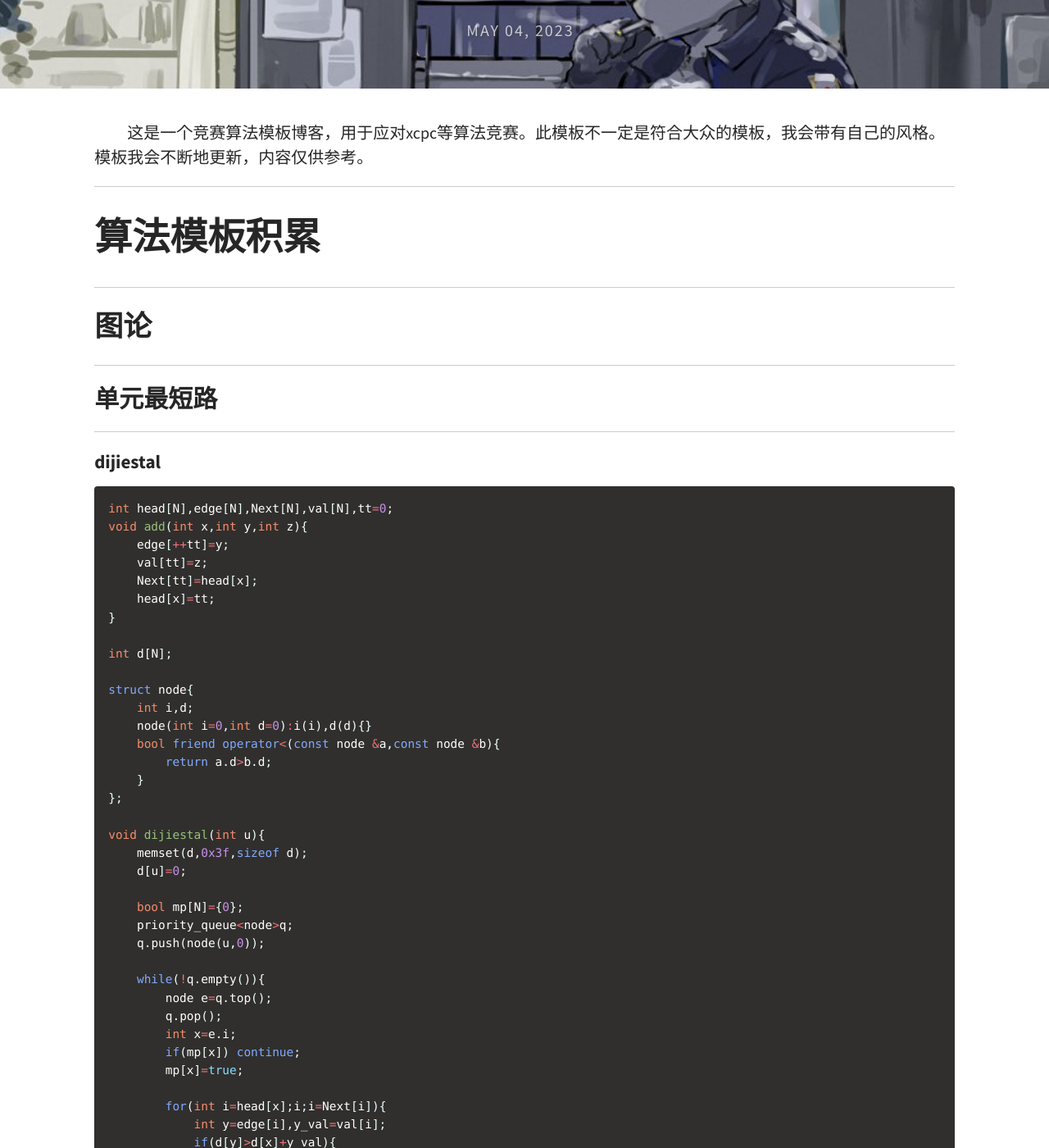
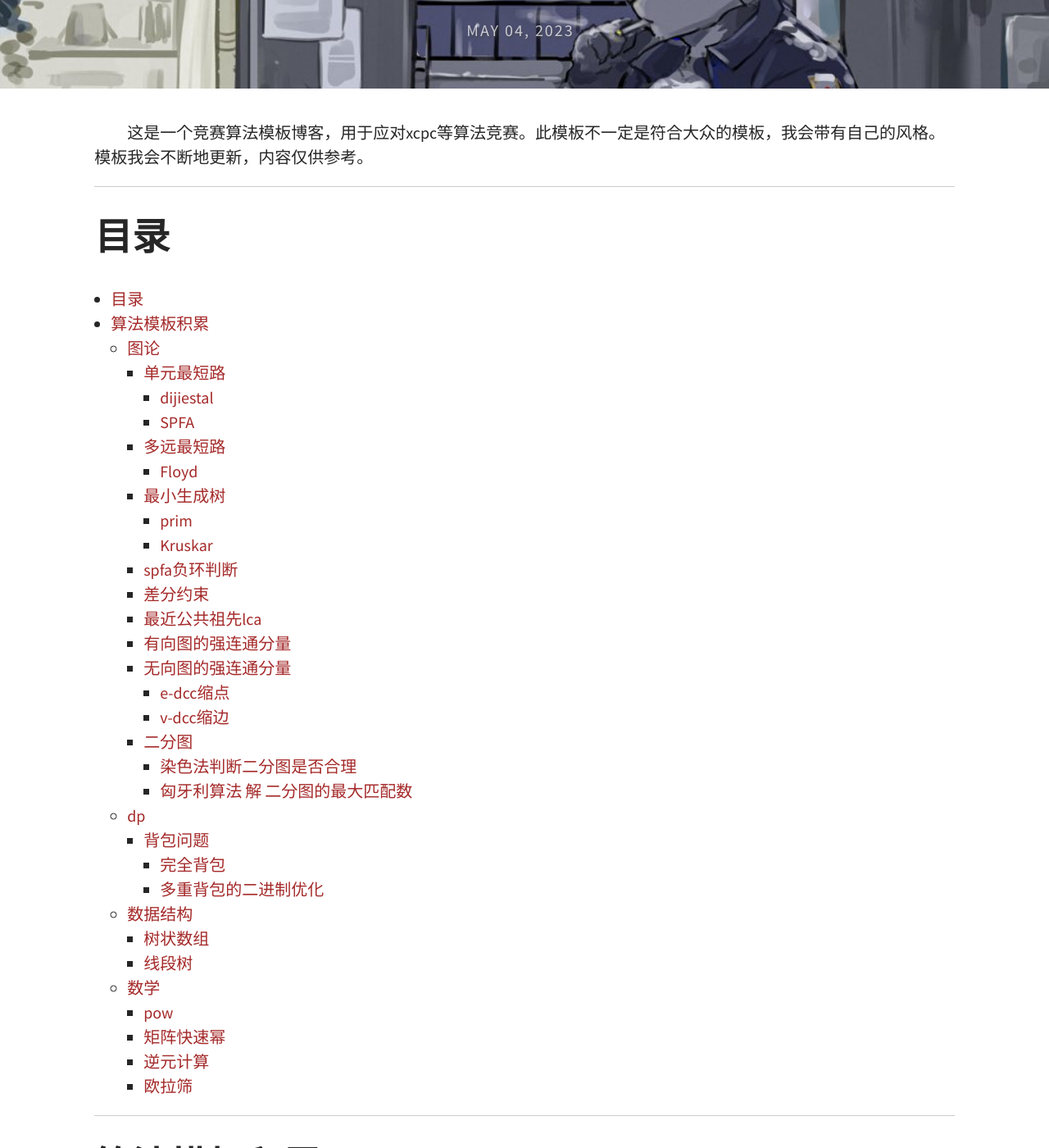
Before and after one commit to WolfRanok/WolfRanok.github.io, a Jekyll site: the page built from _posts/2023-5-4-wuhan-algorithm.md, in a window 1280 px wide and 1400 px high, scrolled down 226 px. Shown: the whole window at 82% size. Built offline with Jekyll 4.4.1, drawn with Linux system fonts in a browser that asks for light colours.

Commit message:
algorithm

```diff
--- a/_posts/2023-5-4-wuhan-algorithm.md
+++ b/_posts/2023-5-4-wuhan-algorithm.md
@@ -12,7 +12,43 @@ thumbnail: assets/img/thumbnails/feature-img/algorithm.jpg # 文件路径在gith
 &emsp;&emsp;这是一个竞赛算法模板博客，用于应对xcpc等算法竞赛。此模板不一定是符合大众的模板，我会带有自己的风格。模板我会不断地更新，内容仅供参考。
 
 ---
+# 目录
 
+- [目录](#目录)
+- [算法模板积累](#算法模板积累)
+  - [图论](#图论)
+    - [单元最短路](#单元最短路)
+      - [dijiestal](#dijiestal)
+      - [SPFA](#spfa)
+    - [多远最短路](#多远最短路)
+      - [Floyd](#floyd)
+    - [最小生成树](#最小生成树)
+      - [prim](#prim)
+      - [Kruskar](#kruskar)
+    - [spfa负环判断](#spfa负环判断)
+    - [差分约束](#差分约束)
+    - [最近公共祖先lca](#最近公共祖先lca)
+    - [有向图的强连通分量](#有向图的强连通分量)
+    - [无向图的强连通分量](#无向图的强连通分量)
+      - [e-dcc缩点](#e-dcc缩点)
+      - [v-dcc缩边](#v-dcc缩边)
+    - [二分图](#二分图)
+      - [染色法判断二分图是否合理](#染色法判断二分图是否合理)
+      - [匈牙利算法 解 二分图的最大匹配数](#匈牙利算法-解-二分图的最大匹配数)
+  - [dp](#dp)
+    - [背包问题](#背包问题)
+      - [完全背包](#完全背包)
+      - [多重背包的二进制优化](#多重背包的二进制优化)
+  - [数据结构](#数据结构)
+    - [树状数组](#树状数组)
+    - [线段树](#线段树)
+  - [数学](#数学)
+    - [pow](#pow)
+    - [矩阵快速幂](#矩阵快速幂)
+    - [逆元计算](#逆元计算)
+    - [欧拉筛](#欧拉筛)
+
+---
 # 算法模板积累
 
 ---
```
Also changed, not shown: 2 other files.
